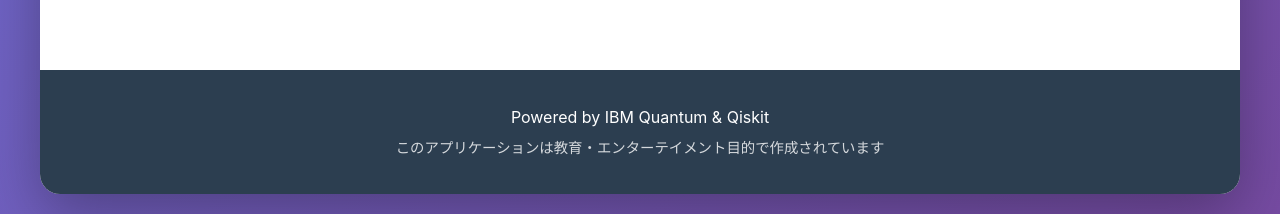
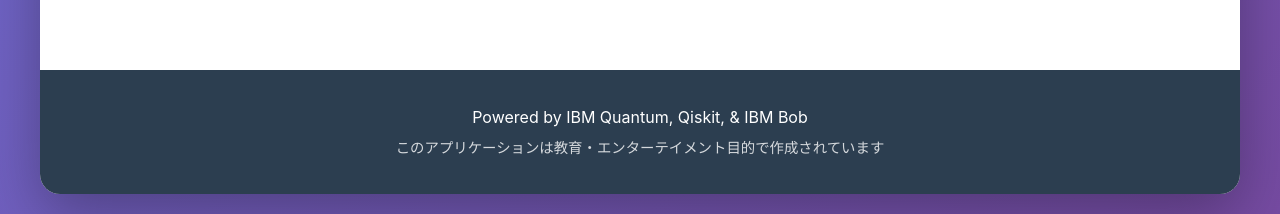
Before and after one commit to daiki-kimura/quantum_seat, a Flask app: template templates/index.html in a window 1280 px wide. Shown: the part 1758-1972 px from the top of the page. Run offline with Flask 3, Linux system fonts and the light colour scheme; the template is opened without the code that fills it, so the values that code supplies are empty.

Commit message:
add bob name

```diff
--- a/templates/index.html
+++ b/templates/index.html
@@ -111,7 +111,7 @@
         </main>
 
         <footer>
-            <p>Powered by IBM Quantum & Qiskit</p>
+            <p>Powered by IBM Quantum, Qiskit, & IBM Bob</p>
             <p class="footer-note">このアプリケーションは教育・エンターテイメント目的で作成されています</p>
         </footer>
     </div>
```
